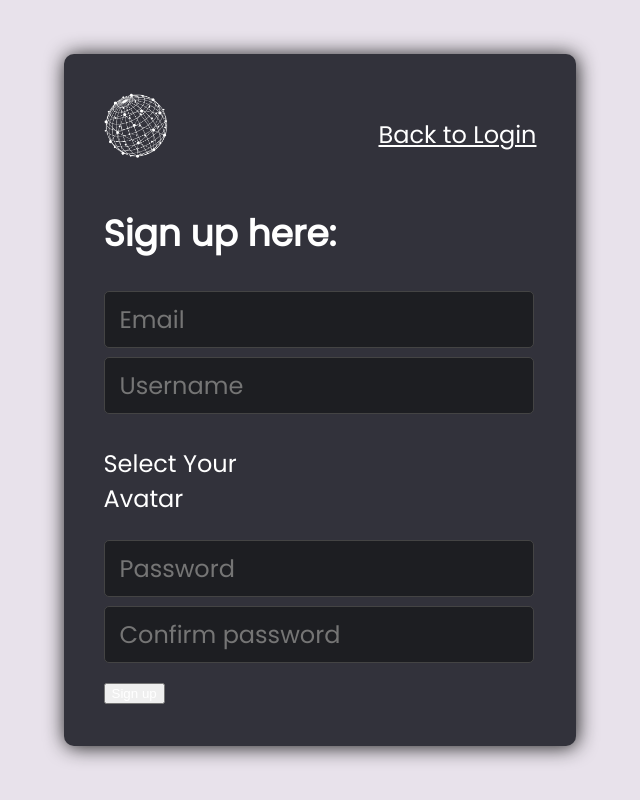
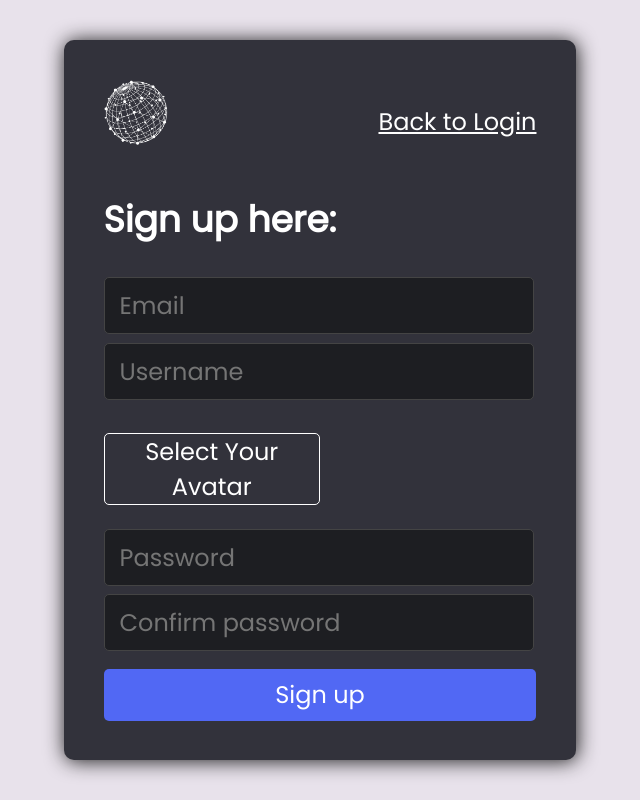
Before and after one commit to rvallely/the-pulse, a React (Create React App) app: page /signup in a window 1280 px wide. Shown: the whole page, without its empty margins (320-960 px from the left). Built offline with nearby package versions, Linux system fonts and the light colour scheme; a web font is replaced by a local one.

Commit message:
basic styling updates

```diff
--- a/src/components/General/AvatarGrid.jsx
+++ b/src/components/General/AvatarGrid.jsx
@@ -45,6 +45,7 @@ function AvatarGrid({changeModalVisibilty, setAvatarIcon}) {
                                     src={png}
                                     onClick={() => {
                                         document.getElementById(png).style.setProperty('border', 'solid green')
+                                        document.getElementById(png).style.setProperty('border-radius', '5px')
                                         avatarIcons.forEach(([key, value]) => {
                                             if (value !== png) {
                                                 document.getElementById(value).style.setProperty('border', 'none')
@@ -58,7 +59,7 @@ function AvatarGrid({changeModalVisibilty, setAvatarIcon}) {
                     })}
                 </div>
             </div>
-            <p className='text-align-centre' onClick={() => changeModalVisibilty()}>Confirm</p>
+            <p className='text-align-centre modal-button' style={{ width: '150px', margin: 'auto' }} onClick={() => changeModalVisibilty()}>Confirm</p>
         </div>
     </div>
   )
--- a/src/components/General/Login.jsx
+++ b/src/components/General/Login.jsx
@@ -65,7 +65,9 @@ function Login () {
                                 onChange={(e) => setPassword(e.target.value)}
                                 className='auth-form-input'
                             ></input>
-                            <button className='primary-action-btn white'>
+                            <button
+                            className='action-btn auth-action-btn primary-bckgrnd white'
+                            style={{ marginTop: '2%'}}>
                                 Log in
                             </button>
                         </form>
--- a/src/components/General/Signup.jsx
+++ b/src/components/General/Signup.jsx
@@ -85,7 +85,7 @@ const Signup = () => {
                             ></input>
                             <div className='inline-container'>
                                 <div className='one-of-two-inline-element'>
-                                    <p id="openModalButton" onClick={changeModalVisibilty}>Select Your Avatar</p>
+                                    <p className='modal-button' onClick={changeModalVisibilty}>Select Your Avatar</p>
                                 </div>
                                 <div className='one-of-two-inline-element'>
                                     <div>
@@ -114,7 +114,11 @@ const Signup = () => {
                                 className='auth-form-input'
                             ></input>
 
-                            <button className='primary-action-btn white'>Sign up</button>
+                            <button
+                            className='action-btn auth-action-btn primary-bckgrnd white'
+                            style={{ marginTop: '2%'}}>
+                                Sign up
+                            </button>
                         </form>
                     </div>
                 </div>
```
